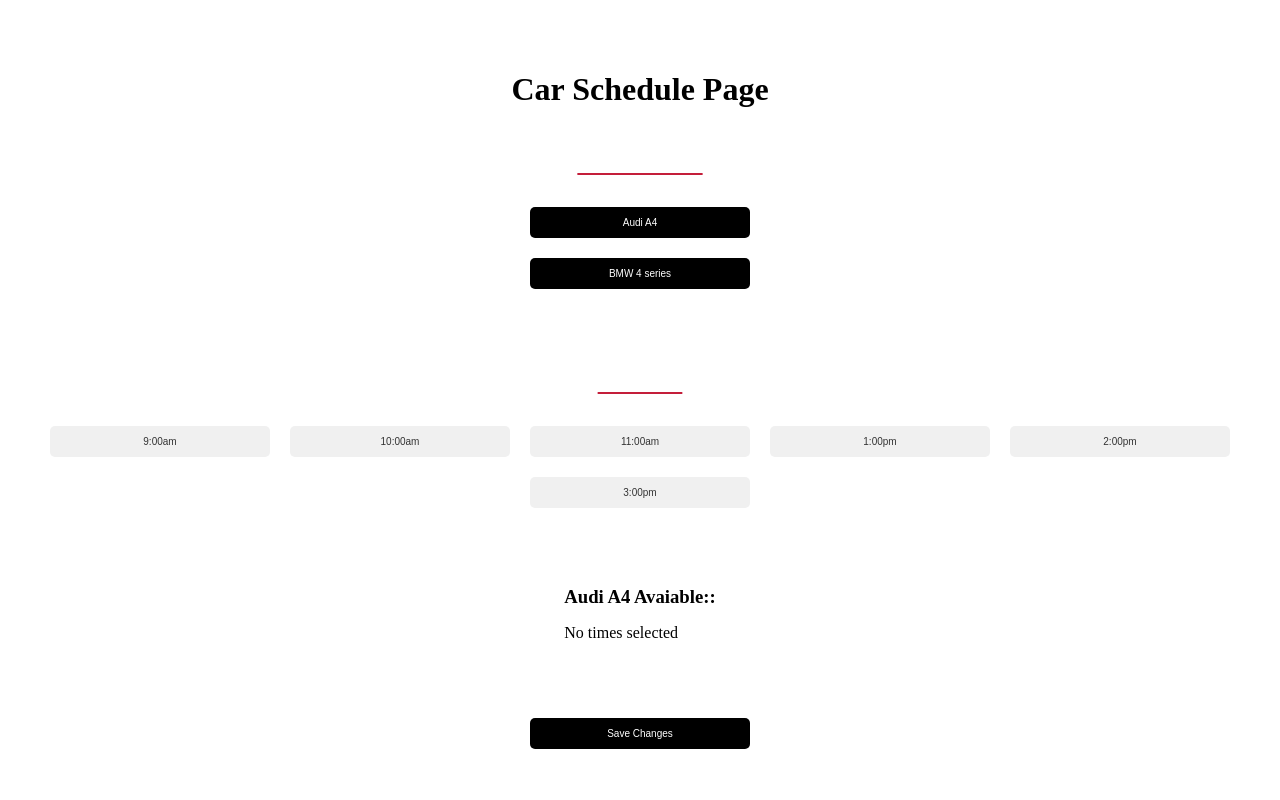
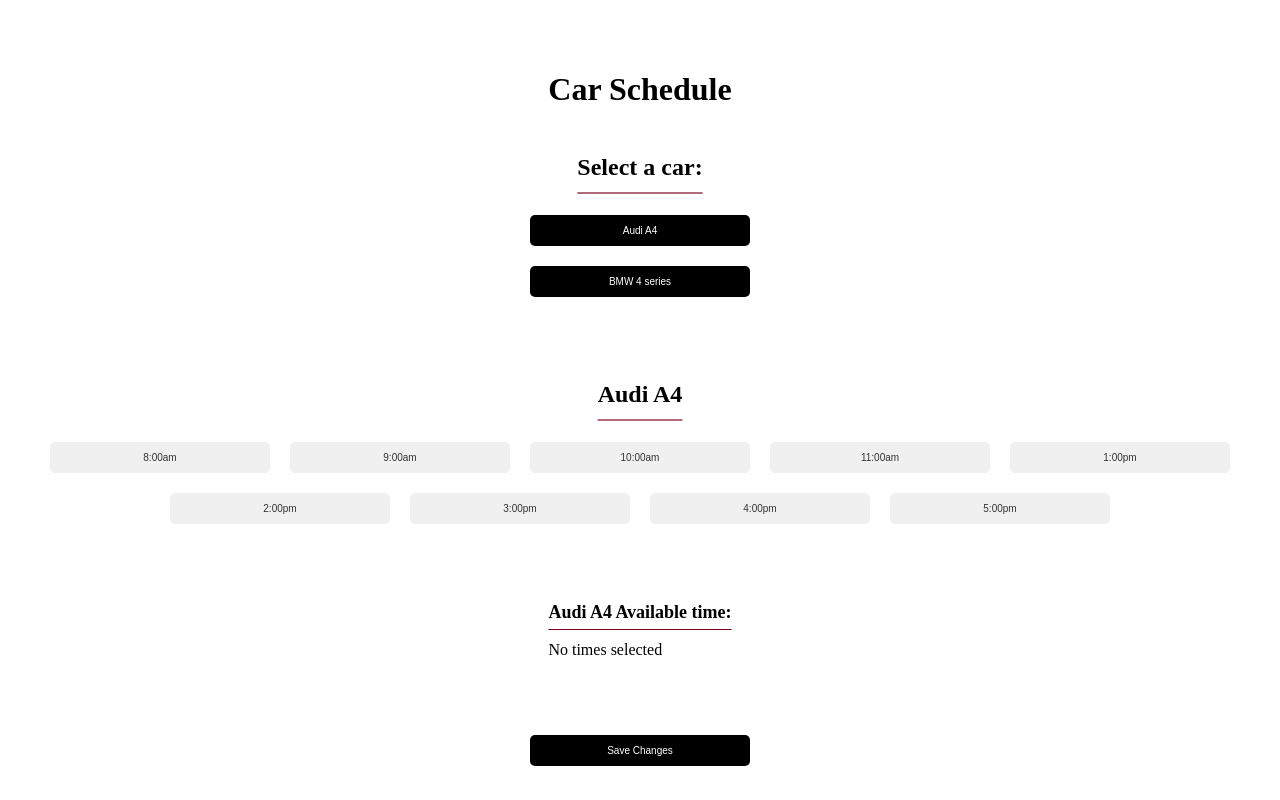
Before and after one commit to bechara-rizk/DealershipTeamOne, a Next.js app: page /dashboard/CarScheduling in a window 1280 px wide. Both pictures are taken after a click on the button "Audi A4". Built offline with nearby package versions, Linux system fonts and the light colour scheme.

Commit message:
Car-Schedule-edit

```diff
--- a/src/pages/dashboard/CarScheduling.js
+++ b/src/pages/dashboard/CarScheduling.js
@@ -28,7 +28,7 @@ function CarSchedulePage() {
   };
 
   const TimeSelector = () => {
-    const availableTimes = ['9:00am','10:00am', '11:00am', '1:00pm', '2:00pm','3:00pm'];
+    const availableTimes = ['8:00am','9:00am','10:00am', '11:00am', '1:00pm', '2:00pm','3:00pm','4:00pm','5:00pm'];
 
     const handleTimeClick = (time) => {
       handleTimeSelection(time);
@@ -62,7 +62,7 @@ function CarSchedulePage() {
 
     return (
       <div className="car-selector">
-        <h2>Select a car:</h2>
+        <p className='whichcar'>Select a car:</p>
         <button onClick={() => handleCarClick(1)}>Audi A4</button>
         <button onClick={() => handleCarClick(2)}>BMW 4 series</button>
       </div>
@@ -76,7 +76,7 @@ function CarSchedulePage() {
 
     return (
       <div className="selected-times">
-        <h3>{selectedCar === 1 ? 'Audi A4' : 'BMW 4 series'} Avaiable::</h3>
+        <p className='AvTime'>{selectedCar === 1 ? 'Audi A4' : 'BMW 4 series'} Available time:</p>
         {selectedTimes.length === 0 ? (
           <p>No times selected</p>
         ) : (
@@ -101,11 +101,11 @@ function CarSchedulePage() {
 
   return (
     <div className="car-schedule-page">
-      <h1>Car Schedule Page</h1>
+      <h1>Car Schedule</h1>
       <CarSelector />
       {selectedCar !== null && (
         <>
-          <h2> {selectedCar === 1 ? 'Audi A4' : 'BMW 4 series'}</h2>
+          <p className='whichcar'> {selectedCar === 1 ? 'Audi A4' : 'BMW 4 series'}</p>
 
           <TimeSelector />
           <SelectedTimes />
--- a/src/styles/carschedule.css
+++ b/src/styles/carschedule.css
@@ -24,7 +24,7 @@
   }
 
   .car-selector button:hover {
-    background-color: #e91616;
+    background-color: #7a0319;
   }
 
   .time-selector {
@@ -56,7 +56,7 @@
   }
 
   .time-selector button.selected {
-    background-color: #ff0000;
+    background-color: #ad0121e8;
     color: #fff;
   }
 
@@ -92,3 +92,17 @@
   button:hover {
     background-color: #000000;
   }
+  .car-schedule-page .whichcar {
+    text-decoration: underline solid #7a031994;
+    font-size: 24px;
+    font-weight: bold;
+    text-decoration-skip-ink: none;
+    text-underline-offset: 0.7em;
+  }
+  .selected-times .AvTime {
+    text-decoration: underline solid #7a0319;
+    font-size: 18px;
+    font-weight: 800;
+    text-decoration-skip-ink: none;
+    text-underline-offset: 0.6em;
+  }
```
